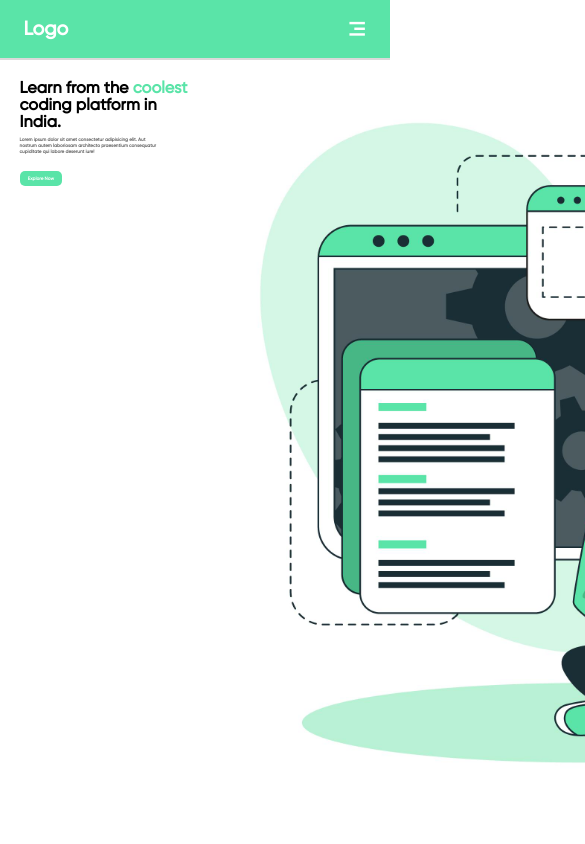
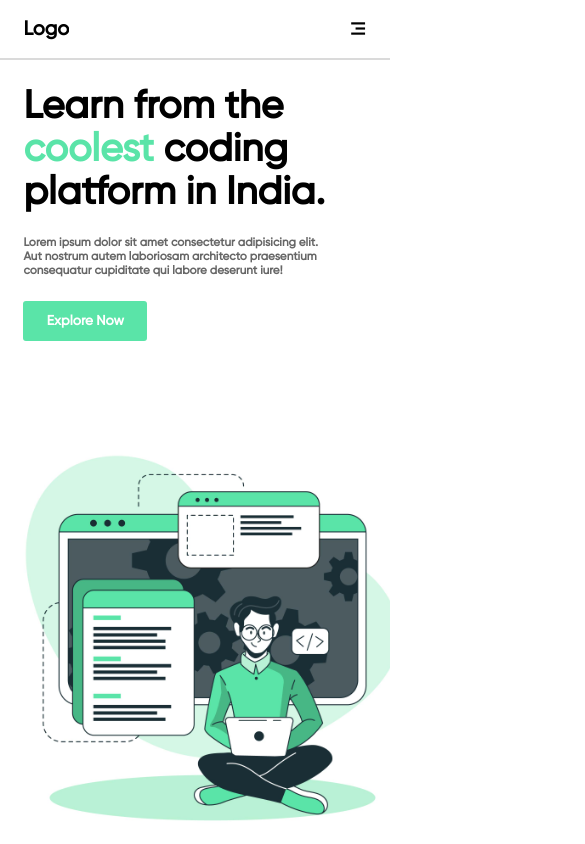
Before and after one commit to YashRuikar/Landing-Page, a plain HTML site: page index.html in a window 390 px wide. Shown: the top 844 px of the page, 585 px wide, since content can reach past the window. Drawn offline with nearby package versions, Linux system fonts and the light colour scheme.

Commit message:
Overflow  added

```diff
--- a/index.html
+++ b/index.html
@@ -19,6 +19,7 @@
                 <h4>Carrer</h4>
                 <h4>Blog</h4>
                 <h4>Contact</h4>
+                <button>Sign In</button>
                 <i class="ri-menu-3-fill"></i>
             </div>
         </div>
--- a/style.css
+++ b/style.css
@@ -8,6 +8,7 @@
     padding: 0;
     box-sizing: border-box;
     font-family: "Gilroy-Medium";
+    overflow: hidden;
 }
 
 html, body{
@@ -27,7 +28,7 @@ html, body{
     display: flex;
     justify-content: space-between;
     align-items: center;
-    padding: 0 5vw;
+    padding: 0 4vw;
     border-bottom: 2px solid  #dadada;
 }
 
@@ -38,13 +39,23 @@ html, body{
 }
 
 .nav h2{
-    font-size: 2.2vw;
+    font-size: 1.5vw;
     font-weight: 1500;
 }
 
 .nav h4{
-    font-size: 1.3vw;
+    font-size: 1.1vw;
     font-weight: 1500;
+}
+
+.nav button{
+    font-size: 1.1vw;
+    padding: 0.7vw 1.4vw;
+    background-color: #5AE4A8;
+    color: #fff;
+    border: none;
+    border-radius: 5px;
+    font-weight: 600;
 }
 
 .nav i{
@@ -109,20 +120,51 @@ html, body{
 
 @media (max-width:600px){
     .nav{
-        background-color: #5AE4A8;
-        color: white;
         padding: 0 6vw;
         height: 60px;
     }
     .nav h2{
-        font-size: 5vw;
+        font-size: 5.1vw;
     }
     .nav h4{
         font-size: 4vw;
         display: none;
     }
+    .nav button{
+        display: none;
+    }
     .nav i{
         display: block;
-        font-size: 5vw;
+        font-size: 4.5vw;
+    }
+    .content{
+        height: calc(100% - 60px);
+        flex-direction: column;
+    }
+    .contentLeft{
+        width: 100%;
+        height: 45%;
+        padding: 4vw 6vw;
+        margin-top: 3vw;
+    }
+    .contentRight{
+        width: 100%;
+        height: 55%;
+    }
+    .contentLeft h1{
+        font-size: 10vw;
+        line-height: 11vw;
+    }
+    .contentLeft p{
+        font-size: 3vw;
+        width: 90%;
+        margin-top: 5vw;
+        margin-bottom: 6vw;
+    }
+    .contentLeft button{
+        font-size: 3.5vw;
+        padding: 3vw 6vw;
+        border-radius: 3px;
+        font-weight: 600;
     }
 }
```
